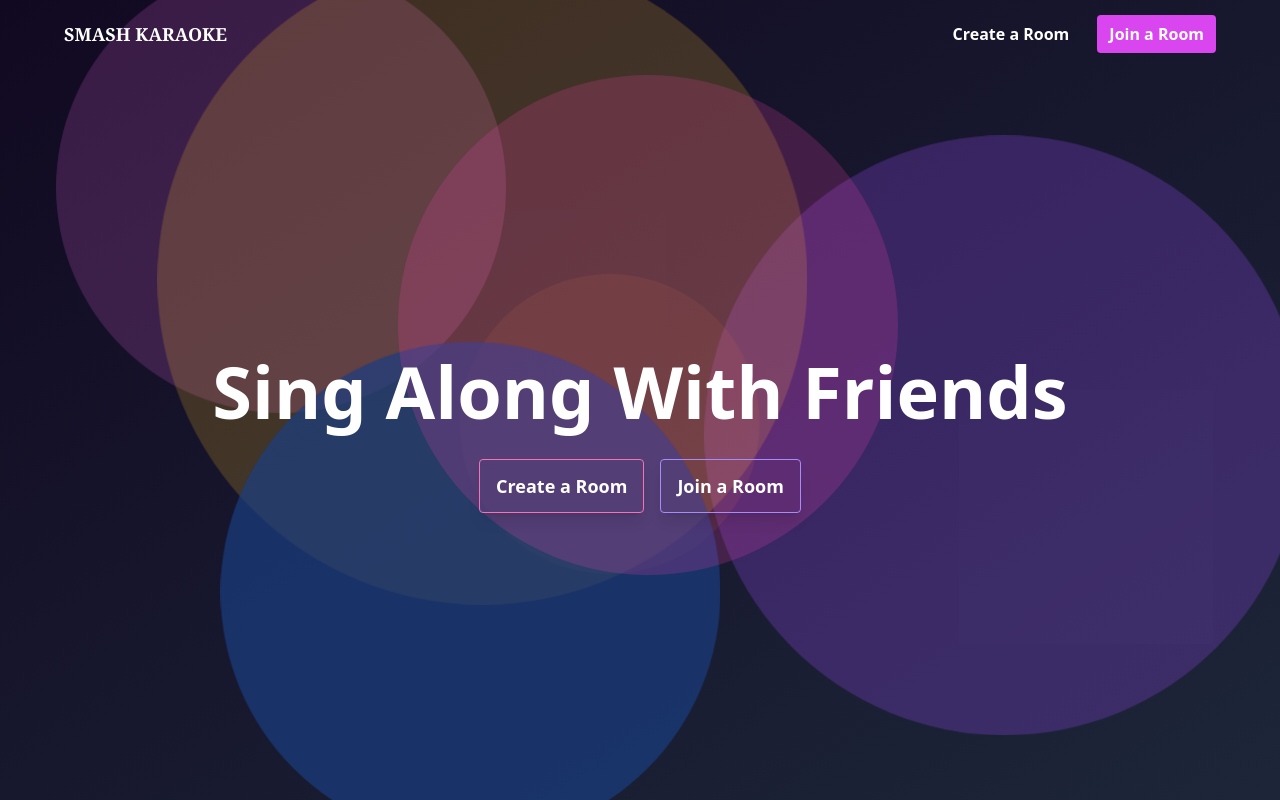
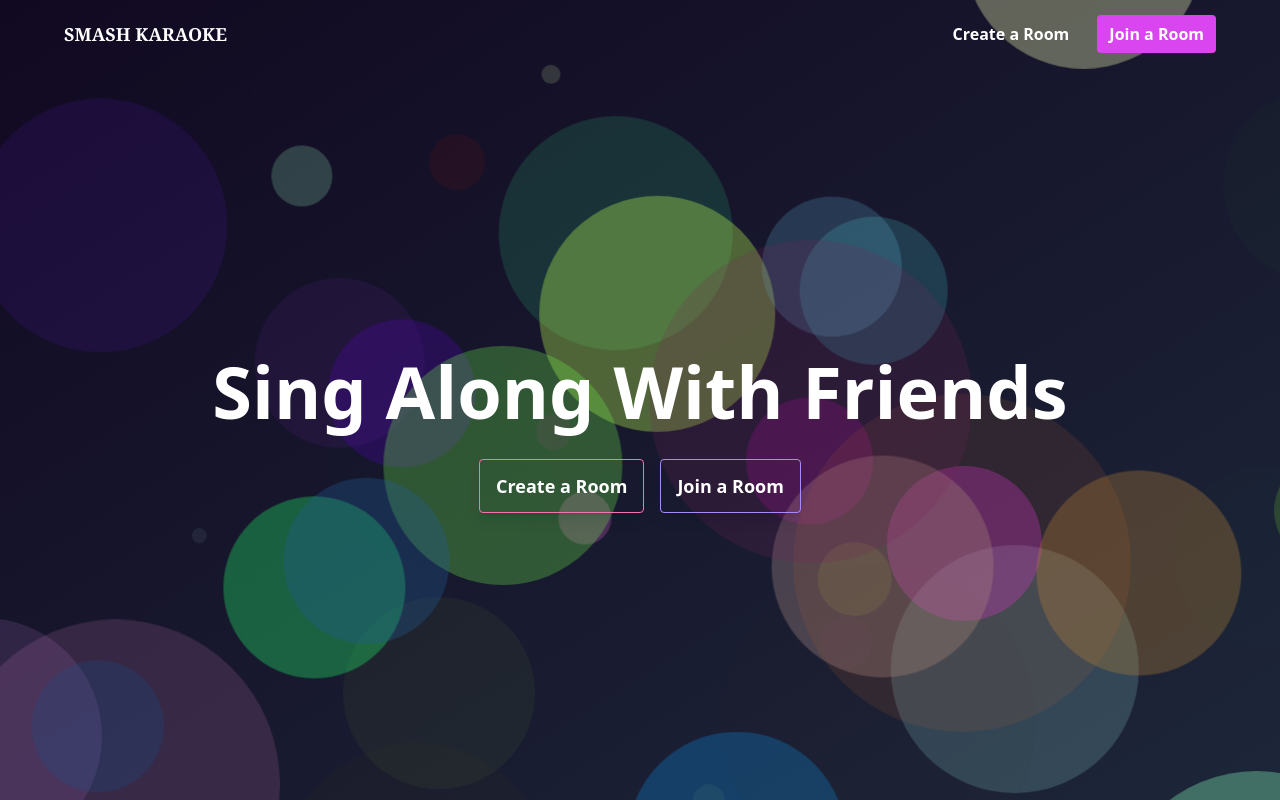
Before and after one commit to jav1anpry5ce/karaoke_app, a React (Create React App) app: page / in a window 1280 px wide. Built offline with nearby package versions, Linux system fonts and the light colour scheme; no server answers.

Commit message:
**changes**

```diff
--- a/src/components/Ball.jsx
+++ b/src/components/Ball.jsx
@@ -14,6 +14,7 @@ export default function Ball({
   y,
   duration,
 }) {
+  const ease = ["anticipate", "backInOut"];
   return (
     <motion.div
       animate={{
@@ -24,6 +25,7 @@ export default function Ball({
           delay: delay,
           repeat: Infinity,
           repeatType: "reverse",
+          ease: ease[Math.floor(Math.random() * ease.length)],
         },
       }}
       style={{
--- a/src/utils/HelperArrays.js
+++ b/src/utils/HelperArrays.js
@@ -19,66 +19,39 @@ const Icons = [
   "https://dazedimg-dazedgroup.netdna-ssl.com/900/azure/dazed-prod/1280/3/1283985.jpg",
   "https://64.media.tumblr.com/67a9ebb5f8a3697b3b04c9ec7f9fca85/tumblr_inline_p7gkcqmIPf1robswo_500.png",
 ];
-const Balls = [
-  {
-    size: 600,
-    color: "#8a49de",
-    opacity: 0.3,
-    bottom: 50,
-    right: 10,
-    x: [0, 35, 0, -175],
-    y: [0, -15, 0, 200],
-    duration: 15,
-  },
-  {
-    size: 450,
-    color: "#d966d7",
-    opacity: 0.2,
-    top: 0,
-    left: 0,
-    x: [0, 75, 0],
-    y: [0, -50, 0],
-    duration: 17,
-  },
-  {
-    size: 300,
-    color: "#e88141",
-    opacity: 0.1,
-    top: 250,
-    left: 350,
-    x: [0, 115, 0, 75, 0],
-    y: [0, 25, 0, -35, 15],
-    duration: 19,
-  },
-  {
-    size: 650,
-    color: "#f2b827",
-    opacity: 0.2,
-    top: 0,
-    right: 450,
-    x: [0, -25, 0, 75],
-    y: [0, -50, 0, 100],
-    duration: 21,
-  },
-  {
-    size: 500,
-    color: "#1b3e82",
-    opacity: 0.7,
-    bottom: 0,
-    left: 300,
-    x: [0, -95, 0, 185],
-    y: [0, 50, 0, 275],
-    duration: 23,
-  },
-  {
-    size: 500,
-    color: "#f542b0",
-    opacity: 0.2,
-    top: 0,
-    right: 650,
-    x: [0, 350, 0, 95],
-    y: [0, 98, 0, -275],
-    duration: 25,
-  },
-];
+
+const generateBall = () => {
+  const ball = {
+    size: Math.floor(Math.random() * 350),
+    color: `rgb(${Math.floor(Math.random() * 255)}, ${Math.floor(
+      Math.random() * 255
+    )}, ${Math.floor(Math.random() * 255)})`,
+    opacity: Math.random() * 0.4,
+    bottom: Math.floor(Math.random() * 1000),
+    left: Math.floor(Math.random() * 1000),
+    top: Math.floor(Math.random() * 1000),
+    right: Math.floor(Math.random() * 1000),
+    x: [
+      Math.floor(Math.random() * (100 - -100 + 1) + -100),
+      Math.floor(Math.random() * (300 - -300 + 1) + -300),
+      Math.floor(Math.random() * (500 - -500 + 1) + -500),
+      Math.floor(Math.random() * (700 - -700 + 1) + -700),
+    ],
+    y: [
+      Math.floor(Math.random() * 100),
+      Math.floor(Math.random() * -200),
+      Math.floor(Math.random() * 300),
+      Math.floor(Math.random() * -400),
+    ],
+    duration: Math.floor(Math.random() * (15 - 10 + 1) + 10),
+  };
+  return ball;
+};
+
+const Balls = [];
+
+for (let i = 0; i < 50; i++) {
+  Balls.push(generateBall());
+}
+
 export { Icons, Balls };
```
